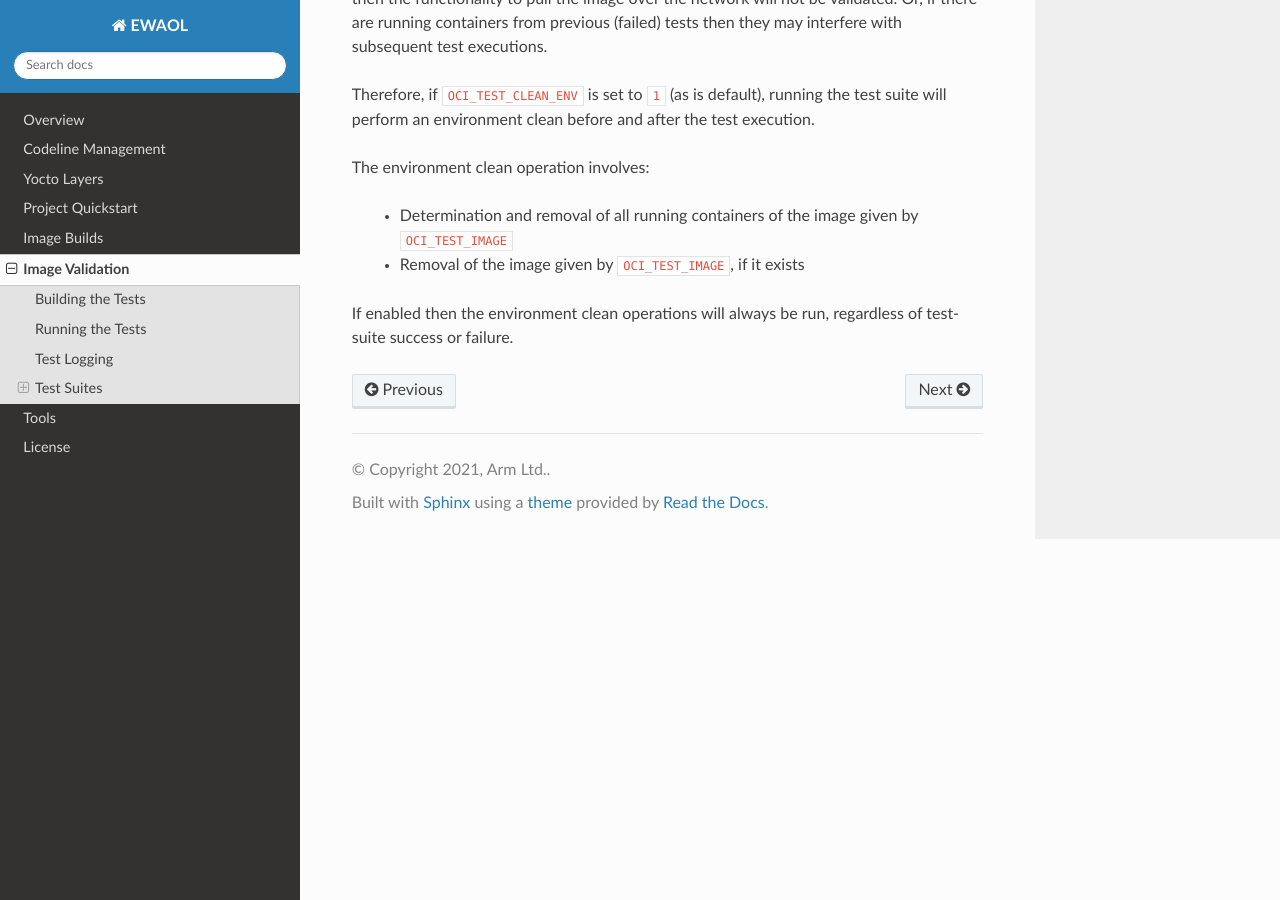
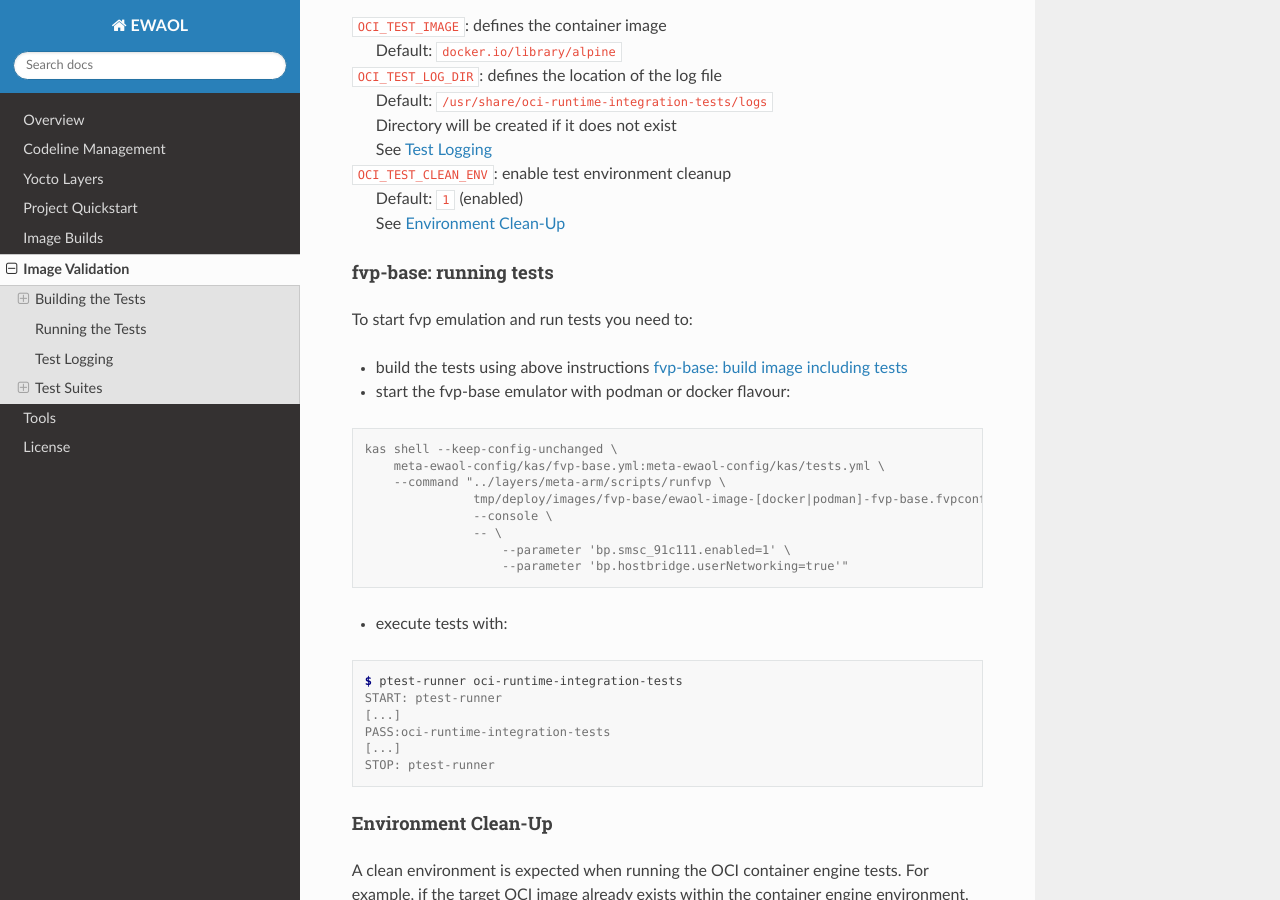
Before and after one commit to chaoge525/soafee_demo, a Sphinx documentation site: the page built from documentation/validations.rst, in a window 1280 px wide and 900 px high, scrolled down 3105 px. Built offline with Sphinx 7.4.7 and the Read the Docs theme 2.0.0, drawn with Linux system fonts in a browser that asks for light colours; some of the changed text lies outside the part shown.

Commit message:
ewaol-config/fvp-base: Add support for runfvp
With this patch kas allows to use FVP emulator prebuilt package with runfvp
and user can run EWAOL image tests with 'kas shell' call.

To use FVP prebuilt, user has to:
 (*) set absolute path to FVP tarball in 'FVP_BASE_A_AEM_TARBALL_URI'
 (*) accept EULA, by setting 'FVP_BASE_A_ARM_EULA_ACCEPT' to "True"

This patch also updates documentaion with examples of
building and running the tests with Fvp-base.

Issue-Id: SCM-2587
Change-Id: I3b67c788fcfa110e7fa9931672d93d1c1da18172
Signed-off-by: Diego Sueiro <diego.sueiro@arm.com>
Signed-off-by: Kamil Dziezyk <kamil.dziezyk@arm.com>

```diff
--- a/documentation/quickstart.rst
+++ b/documentation/quickstart.rst
@@ -102,3 +102,7 @@
 .. code-block:: console
 
    kas build --target ewaol-image-docker meta-ewaol/meta-ewaol-config/kas/fvp-base.yml
+
+To build image with tests included please refer to :ref:`fvp-base: build image including tests`.
+
+To execute tests please refer to :ref:`fvp-base: running tests`.
--- a/documentation/validations.rst
+++ b/documentation/validations.rst
@@ -30,6 +30,24 @@
 
 .. _ptest: https://wiki.yoctoproject.org/wiki/Ptest
 .. _BATS: https://github.com/bats-core/bats-core
+
+fvp-base: build image including tests
+^^^^^^^^^^^^^^^^^^^^^^^^^^^^^^^^^^^^^
+
+To build tests for fvp-base machine from this example
+:ref:`Minimal Image Build via kas`, you need to:
+
+* go to `Arm Architecture Models`_ website, and download the "Armv-A Base RevC AEM FVP" package
+* set absolute path to the downloaded package
+  (e.g. **FVP_Base_RevC-2xAEMvA_11.14_21.tgz**) in ``FVP_BASE_A_AEM_TARBALL_URI``
+* accept EULA in ``FVP_BASE_A_ARM_EULA_ACCEPT``
+
+.. _Arm Architecture Models: https://developer.arm.com/tools-and-software/simulation-models/fixed-virtual-platforms/arm-ecosystem-models
+.. code-block:: console
+
+    FVP_BASE_A_AEM_TARBALL_URI="file:///absolute/path/to/FVP_Base_RevC-2xAEMvA_11.14_21.tgz" \
+    FVP_BASE_A_ARM_EULA_ACCEPT="True" \
+    kas build meta-ewaol-config/kas/fvp-base.yml:meta-ewaol-config/kas/tests.yml
 
 Running the Tests
 -----------------
@@ -135,6 +153,37 @@
 |    Default: ``1`` (enabled)
 |    See `Environment Clean-Up`_
 
+
+fvp-base: running tests
+"""""""""""""""""""""""
+
+To start fvp emulation and run tests you need to:
+
+* build the tests using above instructions `fvp-base: build image including tests`_
+* start the fvp-base emulator with podman or docker flavour:
+
+.. code-block:: console
+
+    kas shell --keep-config-unchanged \
+        meta-ewaol-config/kas/fvp-base.yml:meta-ewaol-config/kas/tests.yml \
+        --command "../layers/meta-arm/scripts/runfvp \
+                   tmp/deploy/images/fvp-base/ewaol-image-[docker|podman]-fvp-base.fvpconf \
+                   --console \
+                   -- \
+                       --parameter 'bp.smsc_91c111.enabled=1' \
+                       --parameter 'bp.hostbridge.userNetworking=true'"
+
+* execute tests with:
+
+.. code-block:: console
+
+    $ ptest-runner oci-runtime-integration-tests
+    START: ptest-runner
+    [...]
+    PASS:oci-runtime-integration-tests
+    [...]
+    STOP: ptest-runner
+
 Environment Clean-Up
 """"""""""""""""""""
 
```
Also changed, not shown: 2 other files.
